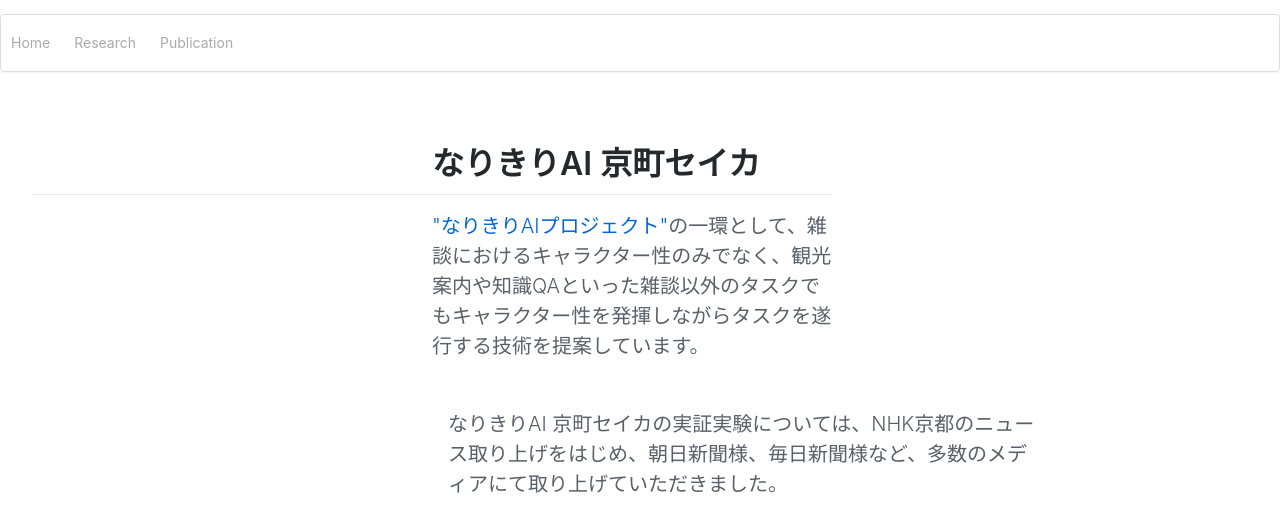
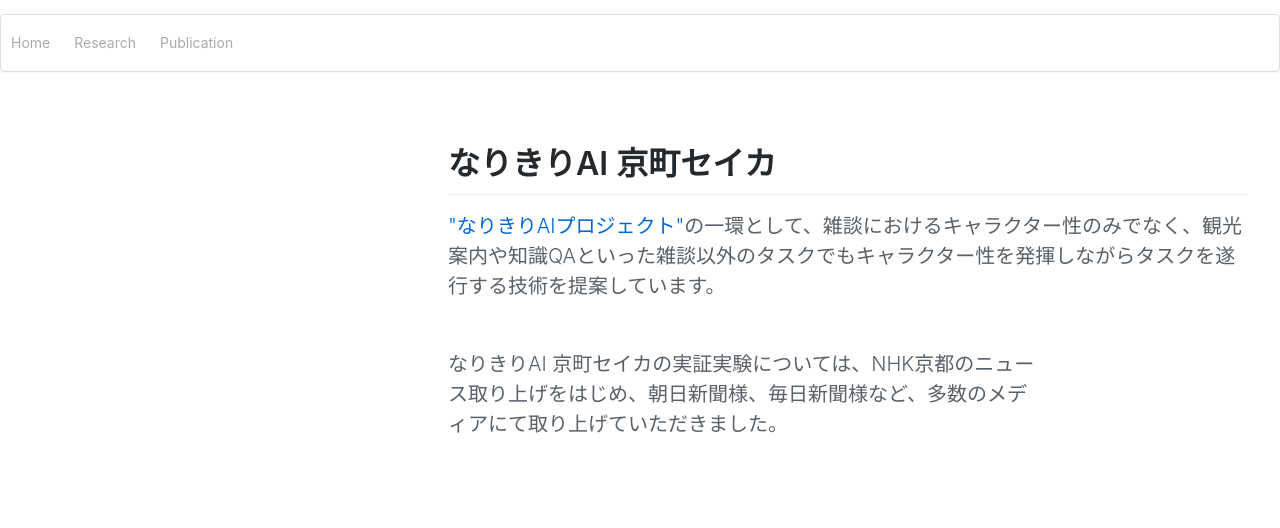
Before and after one commit to masahiro-mi/masahiro-mi.github.io, a Jekyll site: the page built from research/narikiri_seika.md, in a window 1280 px wide. Shown: the top 528 px of the page. Built offline with Jekyll 4.4.1, drawn with Linux system fonts in a browser that asks for light colours; comment, search, counter and statistics services are not loaded; grey boxes are pictures that could not be loaded.

Commit message:
Update narikiri_seika.md

```diff
--- a/research/narikiri_seika.md
+++ b/research/narikiri_seika.md
@@ -12,12 +12,13 @@ layout: default
       <div class="iframely-embed"><div class="iframely-responsive" style="padding-bottom: 75%; padding-top: 120px;"><a href="https://journal.ntt.co.jp/article/7561" data-iframely-url="//iframely.net/dYDybhW"></a></div></div><script async src="//iframely.net/embed.js"></script>
   </div>
   <!--概要-->
-  <div class="col-8 p-3">
+  <div class="col-8 p-3" style="float:left;">
       <h1 class="display-4">なりきりAI 京町セイカ</h1>
       <p class="lead"><a href="https://narikiri-qa.jp/">"なりきりAIプロジェクト"</a>の一環として、雑談におけるキャラクター性のみでなく、観光案内や知識QAといった雑談以外のタスクでもキャラクター性を発揮しながらタスクを遂行する技術を提案しています。</p>
   </div>
 </div>
 
+-----
 <!--ニュース取り上げの紹介-->
 
 <div class="row">
@@ -26,11 +27,11 @@ layout: default
     <p class="lead">なりきりAI 京町セイカの実証実験については、NHK京都のニュース取り上げをはじめ、朝日新聞様、毎日新聞様など、多数のメディアにて取り上げていただきました。</p>
   </div>
   <!--記事1-->
-  <div class="col-2 p-3" style="float:left;">
+  <div class="col-3 p-3" style="float:left;">
       <div class="iframely-embed"><div class="iframely-responsive" style="padding-bottom: 52.3333%; padding-top: 120px;"><a href="https://www.asahi.com/articles/ASN767DSSN73PLZB001.html" data-iframely-url="//iframely.net/Amrkkes"></a></div></div><script async src="//iframely.net/embed.js"></script>
   </div>
   <!--記事2-->
-  <div class="col-2 p-3">
+  <div class="col-3 p-3" style="float:left;">
       <div class="iframely-embed"><div class="iframely-responsive" style="padding-bottom: 52.5%; padding-top: 120px;"><a href="https://mainichi.jp/articles/20211117/ddl/k26/010/299000c" data-iframely-url="//iframely.net/ESz5KKc"></a></div></div><script async src="//iframely.net/embed.js"></script>
   </div>
 </div>
```
